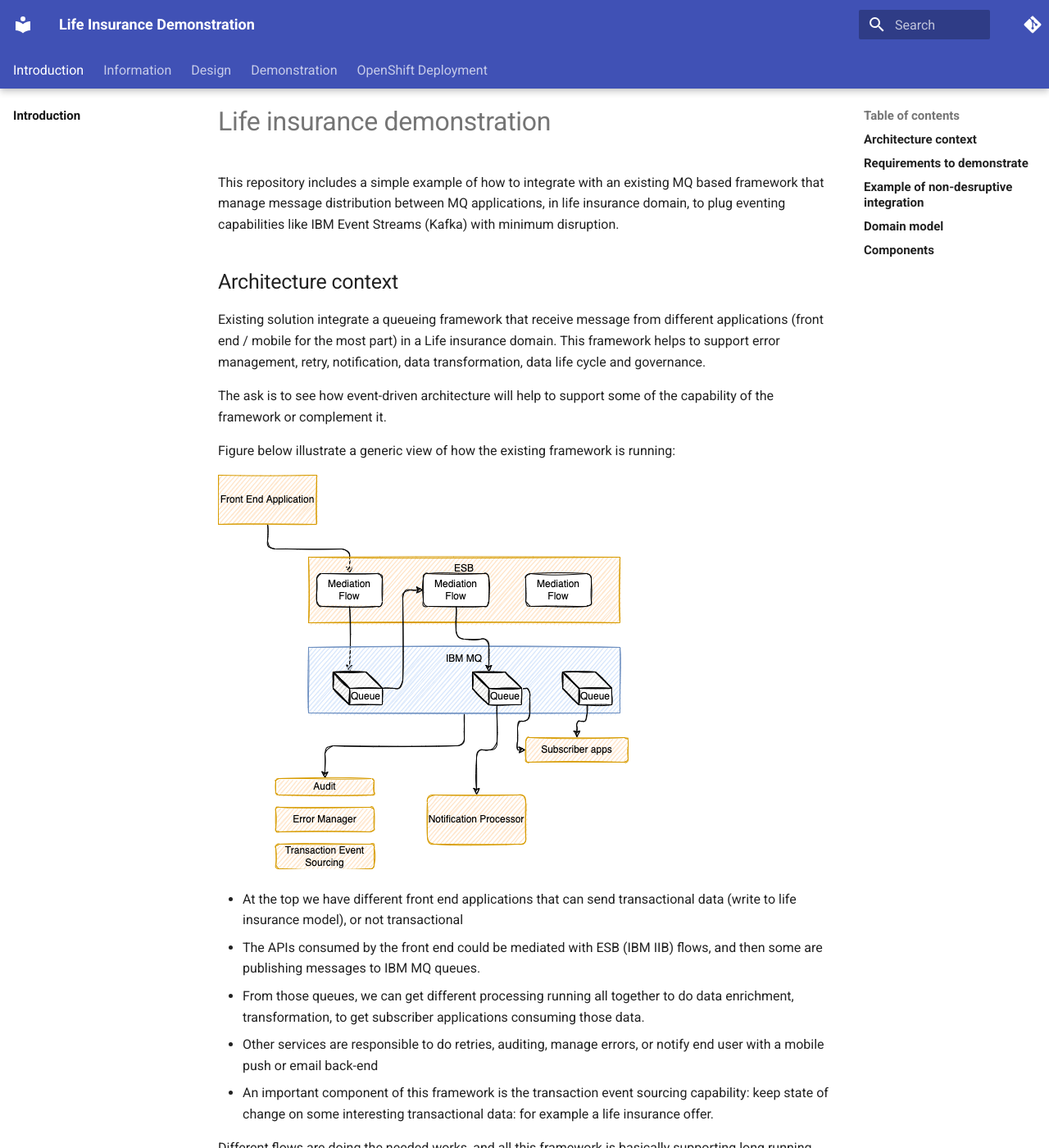
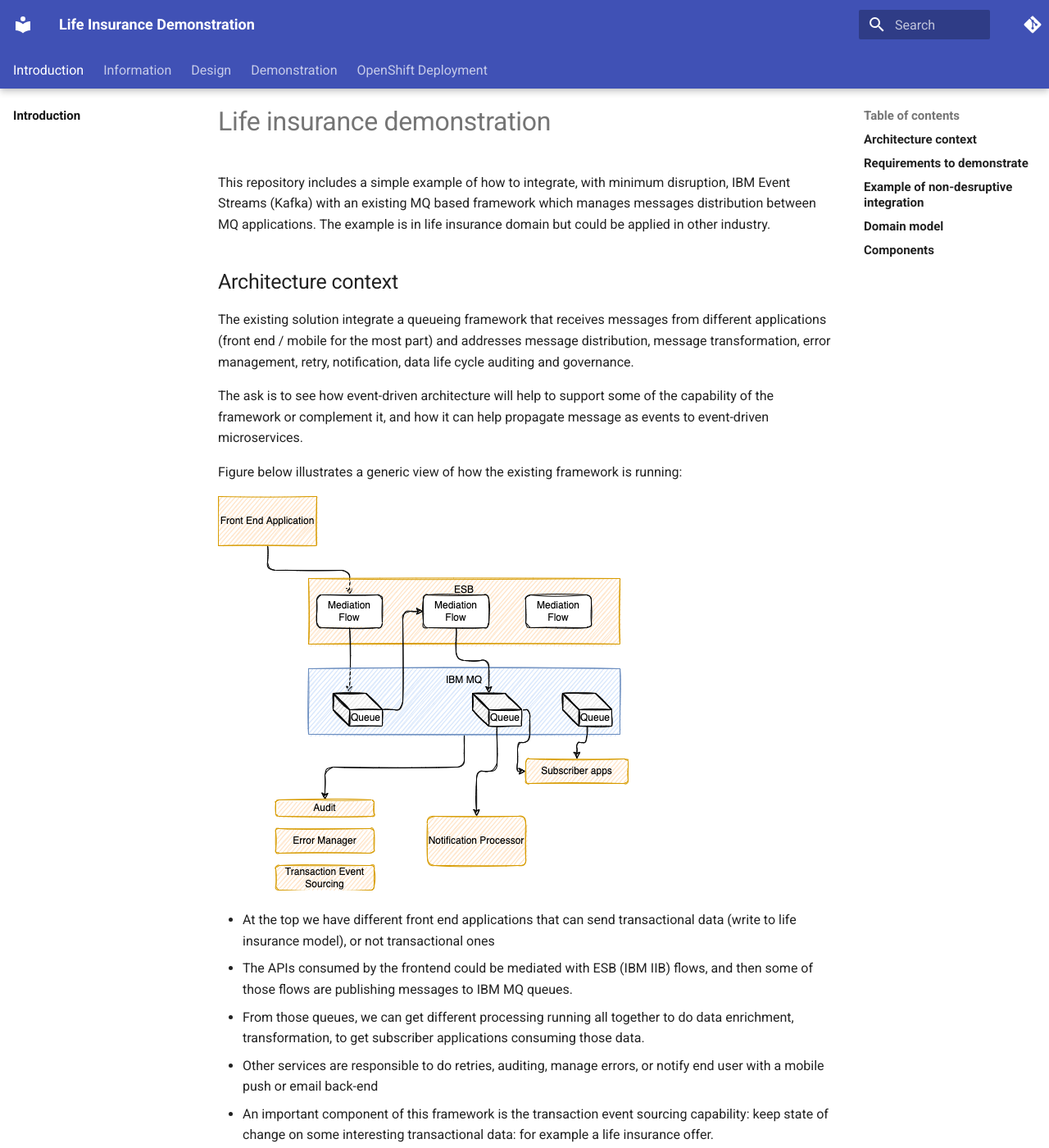
Before and after one commit to jbcodeforce/life-insurance-demo, an MkDocs documentation site: the page built from docs/index.md, in a window 1280 px wide and 1400 px high. Shown: the whole window at 82% size. Built offline with MkDocs 1.6.1 and Material for MkDocs 9.7.7, drawn with Linux system fonts in a browser that asks for light colours; comment, search, counter and statistics services are not loaded; some of the changed text lies outside the part shown.

Commit message:
update to doc

```diff
--- a/docs/index.md
+++ b/docs/index.md
@@ -1,39 +1,39 @@
 # Life insurance demonstration
 
-This repository includes a simple example of how to integrate with an existing MQ based framework that manage message distribution between MQ applications, in life insurance domain, to plug eventing capabilities like IBM Event Streams (Kafka) with minimum disruption.
+This repository includes a simple example of how to integrate, with minimum disruption, IBM Event Streams (Kafka) with an existing MQ based framework which manages messages distribution between MQ applications. The example is in life insurance domain but could be applied in other industry.
 
 ## Architecture context
 
-Existing solution integrate a queueing framework that receive message from different applications (front end / mobile for the most part) in a Life insurance domain. This framework helps to support error management, retry, notification, data transformation, data life cycle and governance.
+The existing solution integrate a queueing framework that receives messages from different applications (front end / mobile for the most part) and addresses message distribution, message transformation, error management, retry, notification, data life cycle auditing and governance.
 
-The ask is to see how event-driven architecture will help to support some of the capability of the framework or complement it.
+The ask is to see how event-driven architecture will help to support some of the capability of the framework or complement it, and how it can help propagate message as events to event-driven microservices.
 
-Figure below illustrate a generic view of how the existing framework is running:
+Figure below illustrates a generic view of how the existing framework is running:
 
 ![](./images/existing.png)
 
-* At the top we have different front end applications that can send transactional data (write to life insurance model), or not transactional
-* The APIs consumed by the front end could be mediated with ESB (IBM IIB) flows, and then some are publishing messages to IBM MQ queues.
+* At the top we have different front end applications that can send transactional data (write to life insurance model), or not transactional ones
+* The APIs consumed by the frontend could be mediated with ESB (IBM IIB) flows, and then some of those flows are publishing messages to IBM MQ queues.
 * From those queues, we can get different processing running all together to do data enrichment, transformation, to get subscriber applications consuming those data.
 * Other services are responsible to do retries, auditing, manage errors, or notify end user with a mobile push or email back-end
 * An important component of this framework is the transaction event sourcing capability: keep state of change on some interesting transactional data: for example a life insurance offer.
 
-Different flows are doing the needed works, and all this framework is basically supporting long running transaction processing and notification engine.
+Different flows are doing the needed works, and all this framework is basically supporting long running transaction processing and a notification engine.
 
-Also note, that to be generic this framework defines different mesage type (600) and adapt mediation flow via configuration.
+Also note, that to be generic this framework defines different message types (600) and adapt mediation flow via configuration.
 
 The solution in on bare metal or VM running on premise.
 ## Requirements to demonstrate
 
 1. Address how to **extend existing** architecture with Kafka based middleware and streaming processing. (See [next section](/#example-of-non-desruptive-integration))
-1. Demonstrate **streaming processing** with the exactly once delivery (See [transaction streaming component](/design/#the-client-event-stream-processing))
+1. Demonstrate **streaming processing** with the exactly once delivery (See [transaction streaming component](./design/#the-client-event-stream-processing))
 1. Ensure Event order is not changed: in the queuing approach with subscription, it is possible that a message arrived after another one could be processed before the first one is completed, which could impact data integrity.
-1. Demonstrate Data transformation to target different models, to prepare the data for a specific subscriber (a kafka consumer)
+1. Demonstrate Data transformation to target different models, to prepare the data for a specific subscriber (a kafka consumer). ([See this streaming code](https://github.com/jbcodeforce/life-insurance-demo/blob/5902d817e1ad2b47880df2988e384b6bec5470b0/client-event-processing/src/main/java/org/acme/domain/TopologyProducer.java#L97))
 1. Support message content based routing
 1. Dead letter queue support for data in error
-1. Support CloudEvent.io to present metadata around the message
+1. Support [CloudEvent.io](http://cloudevent.io/) to present metadata around the message
 1. Support Schema management in registry to control the definition of the message in a unique central repository
-1. Demonstrate access control to topic
+1. Demonstrate access control to topic [See user declaration](https://github.com/jbcodeforce/life-insurance-demo/blob/main/environments/lf-demo/services/ibm-eventstreams/base/tls-user.yaml).
 
 ## Example of non-desruptive integration
 
@@ -51,10 +51,10 @@
     * [Dead letter queue pattern](https://ibm-cloud-architecture.github.io/refarch-eda/patterns/dlq/)
 ## Domain model
 
-[See the design section](./design/#simple-domain-model-for-client)
+We pick up the life insurance domain, but as of now very limited, it could be extended in the future. [See the design section](./design/#simple-domain-model-for-client)
 ## Components
 
-We will leverage the following IBM Products:
+We leverage the following IBM Products:
 
 * Event Streams with one cluster definition is in [this eventstreams-dev yaml](https://github.com/jbcodeforce/life-insurance-demo/blob/main/environments/lf-demo/services/ibm-eventstreams/base/eventstreams-dev.yaml)
 * MQ broker with AMQP protocol enabled (See [this folder](https://github.com/jbcodeforce/life-insurance-demo/tree/main/environments/lf-demo/services/ibm-mq/base) for deployment example)
```
Also changed, not shown: other parts of docs/index.md (+2 -0 lines), docs/demo.md (+2 -0 lines), docs/design.md (+4 -0 lines), docs/eda.md (+3 -0 lines), 1 other file.
